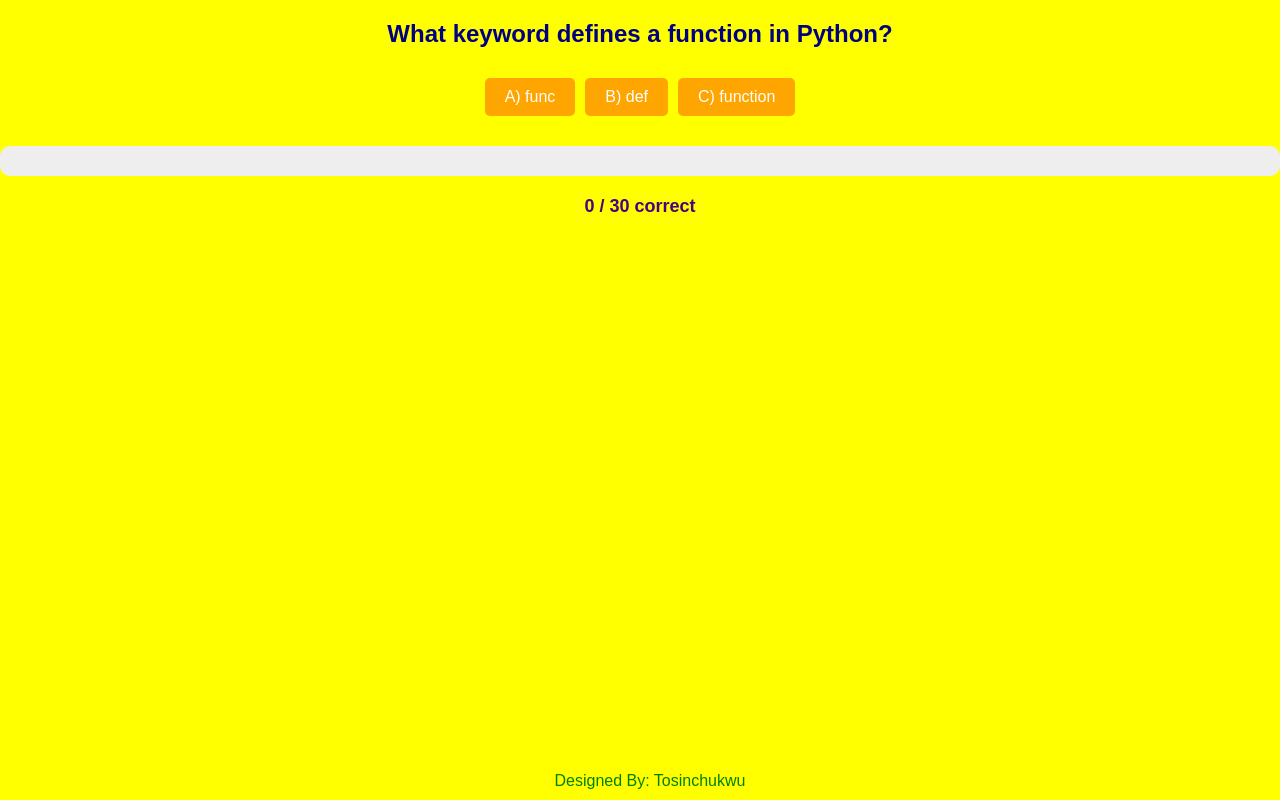
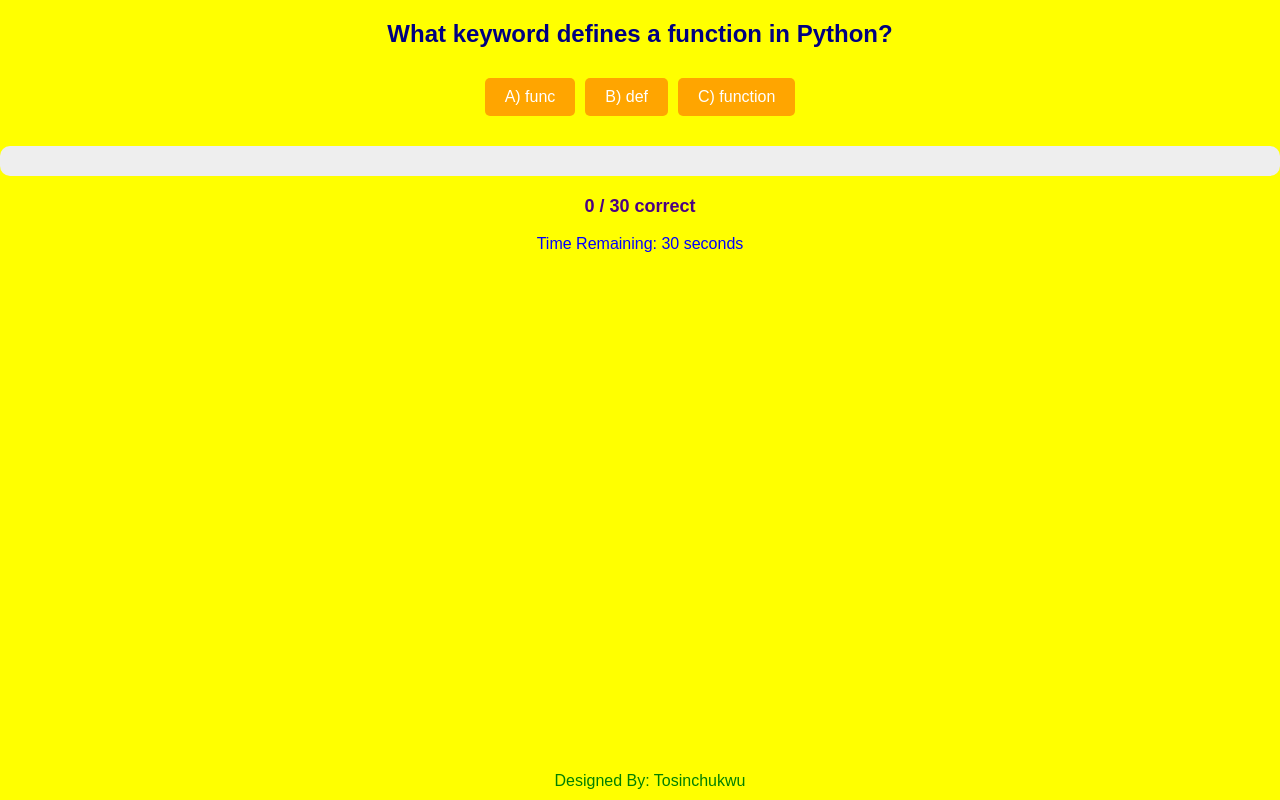
Before and after one commit to tosinchukwu/practquiz, a plain HTML site: page index1.html in a window 1280 px wide. Both pictures are taken after a click on the button "Beginner". Drawn offline with Linux system fonts and the light colour scheme.

Commit message:
Update index1.html

```diff
--- a/index1.html
+++ b/index1.html
@@ -27,6 +27,9 @@
         </div>
 
         <p id="progress-text">0 / 30 correct</p>
+        <!-- Timer display -->
+        <p id="timer">Time Remaining: <span id="time">30</span> seconds</p>
+
     </div>
 
     <!-- Share Buttons (Initially Hidden) -->
```
